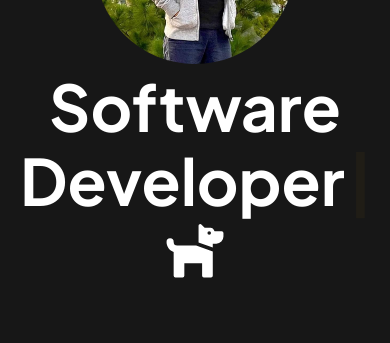
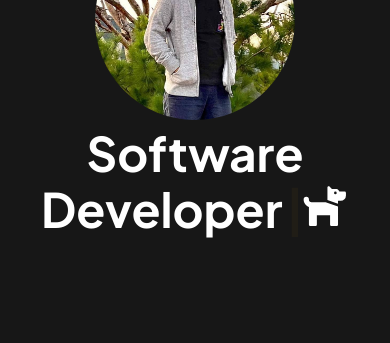
Before and after one commit to maj-rf/portfolio, a Next.js app: page / in a window 390 px wide. Shown: the part 360-703 px from the top of the page. Built offline with nearby package versions, Linux system fonts and the light colour scheme.

Commit message:
add fluid typorgraphy to typewriter title in Hero
adjust wave heights in globals

```diff
--- a/styles/Hero.module.scss
+++ b/styles/Hero.module.scss
@@ -16,7 +16,7 @@
 
 .title {
   line-height: 1.15;
-  font-size: 4rem;
+  font-size: clamp(100%, 2rem + 4vw, 64px);
   text-align: center;
   margin-bottom: 2rem;
 }
--- a/styles/globals.scss
+++ b/styles/globals.scss
@@ -46,6 +46,12 @@ img {
   height: 100%;
 }
 
+@media (max-width: 600px) {
+  .wave svg {
+    height: 110px;
+  }
+}
+
 @media (prefers-color-scheme: dark) {
   html {
     color-scheme: dark;
```
